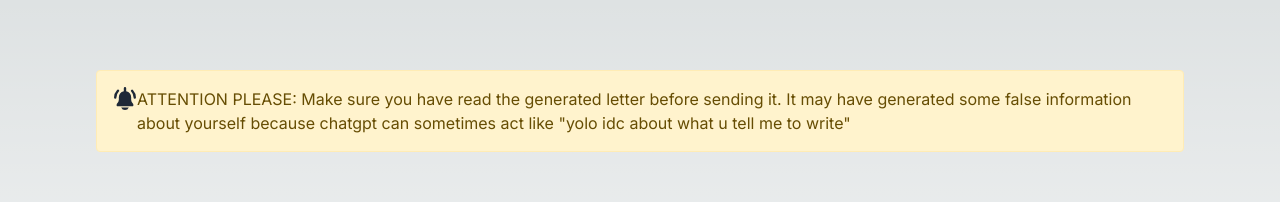
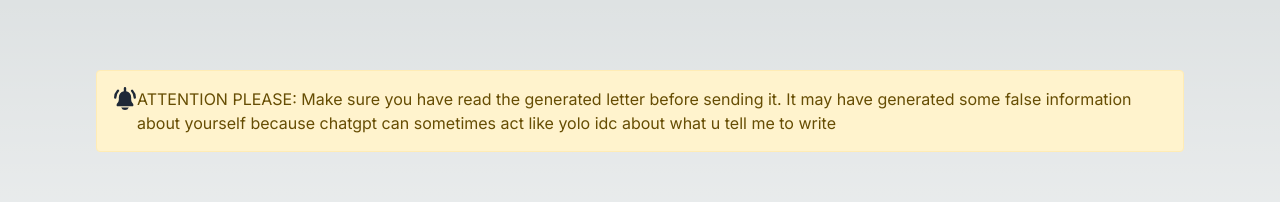
Before and after one commit to louisnot/cover-letter-front, a Next.js app: page / in a window 1280 px wide. Shown: the part 158-360 px from the top of the page. Built offline with nearby package versions, Linux system fonts and the light colour scheme.

Commit message:
quote removed in text

```diff
--- a/src/app/page.js
+++ b/src/app/page.js
@@ -13,7 +13,7 @@
         </span>
           ATTENTION PLEASE: Make sure you have read the generated letter before sending it.
           It may have generated some false information about yourself because chatgpt can sometimes
-          act like "yolo idc about what u tell me to write"
+          act like yolo idc about what u tell me to write
       </div>
       <Form></Form>
       <div className="mb-32 grid text-center lg:mb-0 lg:grid-cols-4 lg:text-left">
```
